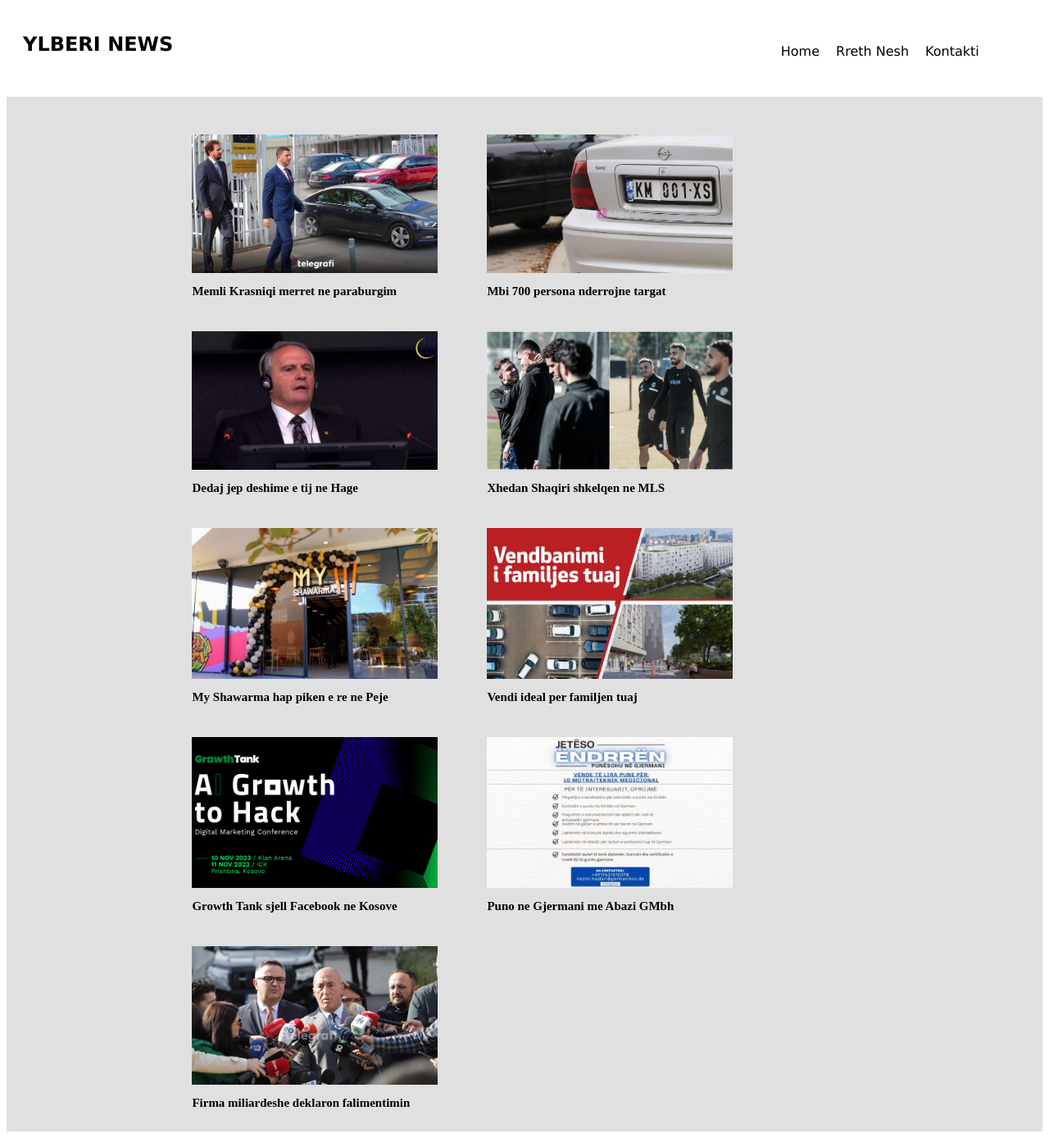
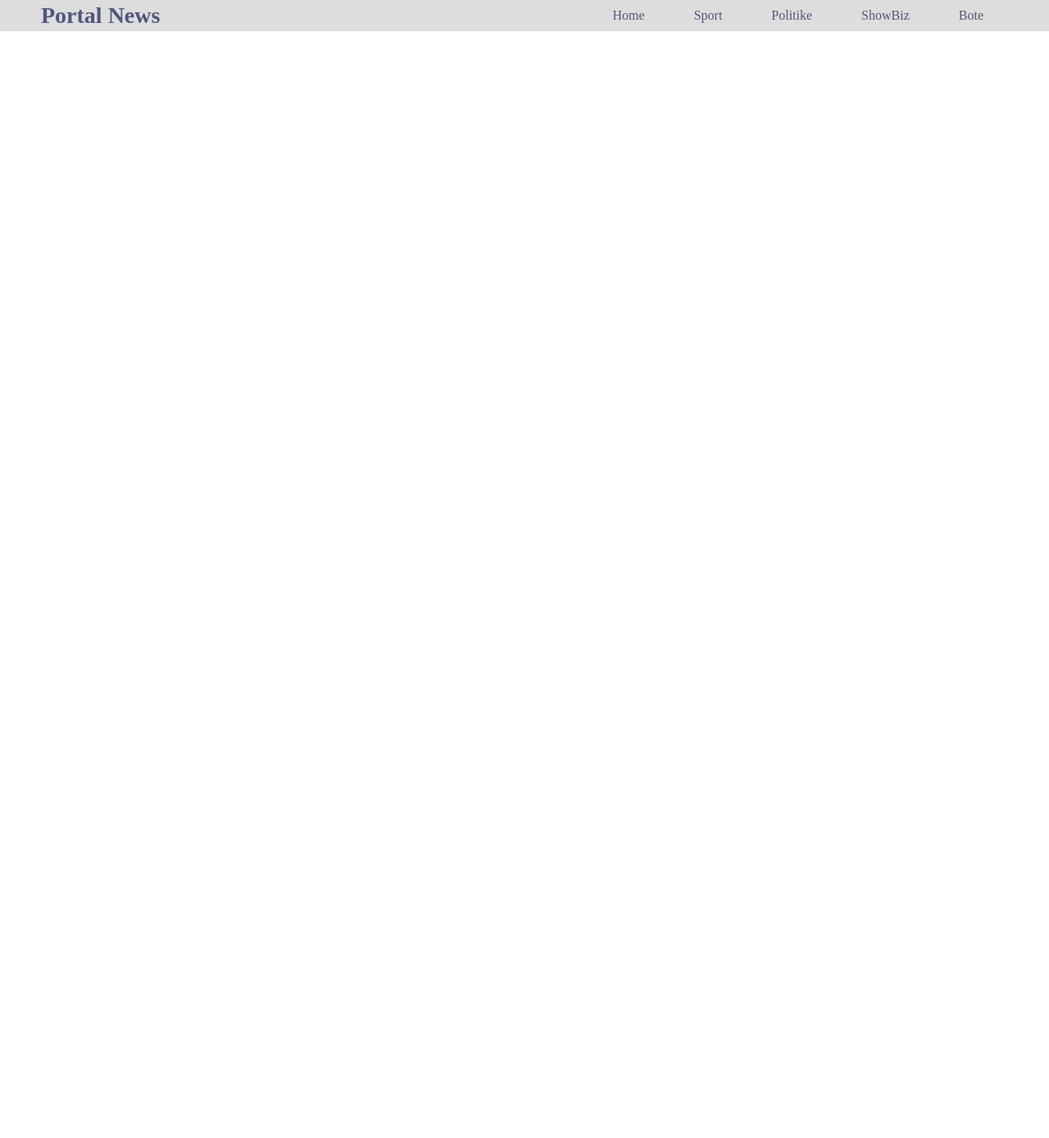
Before and after one commit to gjanuzii/Projekti, a PHP site: page / in a window 1280 px wide. Shown: the whole page at 82% size. After the commit the page ends 38 px from the top, so only its background shows below. Run offline with PHP 8.4, Linux system fonts and the light colour scheme.

Commit message:
Headeri
E kom fshi flexboxin, tani e kom shtu headerin edhe e kom bo responsive

```diff
--- a/index.html
+++ b/index.html
@@ -5,50 +5,44 @@
     <meta name="viewport" content="width=device-width, initial-scale=1.0">
     <title>News Portal</title>
     <link rel="stylesheet" href="style.css">
+    <script src="index.js"></script>
 </head>
 <body>
-
-
     <header>
-        <h2 class="hH2">YLBERI NEWS</h2>
-        <ul class="hUl">
-            <li class="hLi">Home</li>
-            <li class="hLi">Rreth Nesh</li>
-            <li class="hLi">Kontakti</li>
-        </ul>
+        <div class="logo">Portal News</div>
+        <div class="hamburger">
+            <div class="line"></div>
+            <div class="line"></div>
+            <div class="line"></div>
+        </div>
+        <nav class="nav-bar">
+            <ul>
+                <li>
+                    <a href="" class="active">Home</a>
+                </li>
+                <li>
+                    <a href="">Sport</a>
+                </li>
+                <li>
+                    <a href="">Politike</a>
+                </li>
+                <li>
+                    <a href="">ShowBiz</a>
+                </li>
+                <li>
+                    <a href="">Bote</a>
+                </li>
+            </ul>
+        </nav>
     </header>
 
-    <div class="lajmet">
-        <ul>
-            <li><img src="lajmi1.png" alt="lajmi1">
-            <h1>Memli Krasniqi merret ne paraburgim</h1>
-            </li>
-            <li><img src="lajmi2.jpg" alt="lajmi2">
-            <h1>Mbi 700 persona nderrojne targat</h1>
-            </li>
-            <li><img src="lajmi3.jpg" alt="lajmi3">
-            <h1>Dedaj jep deshime e tij ne Hage</h1>
-            </li>
-            <li><img src="lajmi4.jpg" alt="lajmi4">
-            <h1>Xhedan Shaqiri shkelqen ne MLS</h1>
-            </li>
-            <li><img src="lajmi5.jpg" alt="lajmi5">
-            <h1>My Shawarma hap piken e re ne Peje</h1>
-            </li>
-            <li><img src="lajmi6.jpg" alt="lajmi6">
-            <h1>Vendi ideal per familjen tuaj</h1>
-            </li>
-            <li><img src="lajmi7.png" alt="lajmi7">
-            <h1>Growth Tank sjell Facebook ne Kosove</h1>
-            </li>
-            <li><img src="lajmi8.jpg" alt="lajmi8">
-            <h1>Puno ne Gjermani me Abazi GMbh</h1>
-            </li>
-            <li><img src="lajmi9.jpg" alt="lajmi9">
-            <h1>Firma miliardeshe deklaron falimentimin</h1>
-            </li>
-        </ul>
-    </div>
+   <script>
+    hamburger = document.querySelector(".hamburger");
+hamburger.onclick = function(){
+    navBar = document.querySelector(".nav-bar");
+    navBar.classList.toggle("active");
+}
+   </script>
 
 
 </body>
--- a/index.js
+++ b/index.js
@@ -0,0 +1,5 @@
+hamburger = document.querySelector(".hamburger");
+hamburger.onclick = function(){
+    navBar = document.querySelector(".nav-bar");
+    navBar.classList.toggle("active");
+}
--- a/style.css
+++ b/style.css
@@ -1,50 +1,105 @@
+*{
+    margin: 0;
+    padding: 0;
+    list-style: none;
+    text-decoration: none;
+    box-sizing: border-box;
+}
+
+header{
+    width: 100%;
+    height: 100%;
+    background:#dddddd;
+    display: flex;
+    align-items: center;
+    justify-content: space-between;
+    padding: 0 100px;
+}
+
+.logo{
+    font-size: 28px;
+    font-weight: bold;
+    color: #50577A;
+}
+
+.hamburger{
+    display: none;
+}
+
+.nav-bar ul{
+    display: flex;
+}
+
+.nav-bar ul li a{
+    display: block;
+    color: #50577A;
+    font-style: 20px;
+    padding: 10px 25px;
+    border-radius: 50px;
+    transition: 0.2s;
+    margin: 0 5px;
+}
+
+.nav-bar ul li a:hover{
+    text-decoration: underline;
+    margin-bottom: 7px;
+}
+
+@media only screen and (max-width: 1320px) {
+    header{
+        padding: 0 50px;
+    }
+}
 
 
+@media only screen and (max-width: 1100px) {
     header{
-    margin-bottom: 30px;
-    font-family:'Lucida Sans', 'Lucida Sans Regular', 'Lucida Grande', 'Lucida Sans Unicode', Geneva, Verdana, sans-serif;
+        padding: 0 30px;
+    }
 }
 
-.hH2{
-    padding-top: 20px;
-    margin-left: 20px;
+@media only screen and (max-width: 900px){
+    .hamburger{
+        display: block;
+        cursor: pointer;
     }
 
-.hUl{
-    margin-left: 70%;
+    .hamburger .line{
+        width: 30px;
+        height: 3px;
+        background: #50577A;
+        margin: 6px 0;
     }
 
-.hLi{
-    margin-left: 20px;
-    margin-top: -35px;
+    .nav-bar{
+        height: 0;
+        position: absolute;
+        top: 80px;
+        left: 0;
+        right: 0;
+        width: 100vw;
+        background-color:#dddddd;
+        transition: 0.2s;
+        overflow: hidden;
+    }
+    .nav-bar.active{
+        margin-top: -50px;
+        height: 375px;
     }
 
-.lajmet{
-    display: flex;
-    flex-direction: row;
-    flex-wrap: wrap;
-    padding-left: 10%;
-    padding-right: 10%;
-    background-color: rgba(128, 128, 128, 0.248);
+    .nav-bar ul{
+        display: block;
+        width: fit-content;
+        margin: 80px auto 0 auto;
+        text-align: center;
+        transition: 0.5s;
+        opacity: 0;
+    }
+    .nav-bar ul li a{
+        margin-bottom: 12px;
+    }
+    .nav-bar.active ul{
+        opacity: 1;
     }
 
-ul{
-    list-style: none;
-    display: flex;
-    flex-direction: row;
-    flex-wrap: wrap;
 }
-
-img{
-    max-width: 300px;
-    max-height: 300px;
-    margin-top: 30px;
-}
-
-h1{
-    font-size: 15px;
-}
-
-li{
-    margin-left: 60px;
-}
```
Also changed, not shown: images/lajmi1.png (renamed from lajmi1.png), images/lajmi2.jpg (renamed from lajmi2.jpg), images/lajmi3.jpg (renamed from lajmi3.jpg), images/lajmi4.jpg (renamed from lajmi4.jpg), lajmi5.jpg (deleted), lajmi6.jpg (deleted), lajmi7.png (deleted), lajmi8.jpg (deleted), lajmi9.jpg (deleted). Lines whose indentation alone changed are shown as unchanged.
